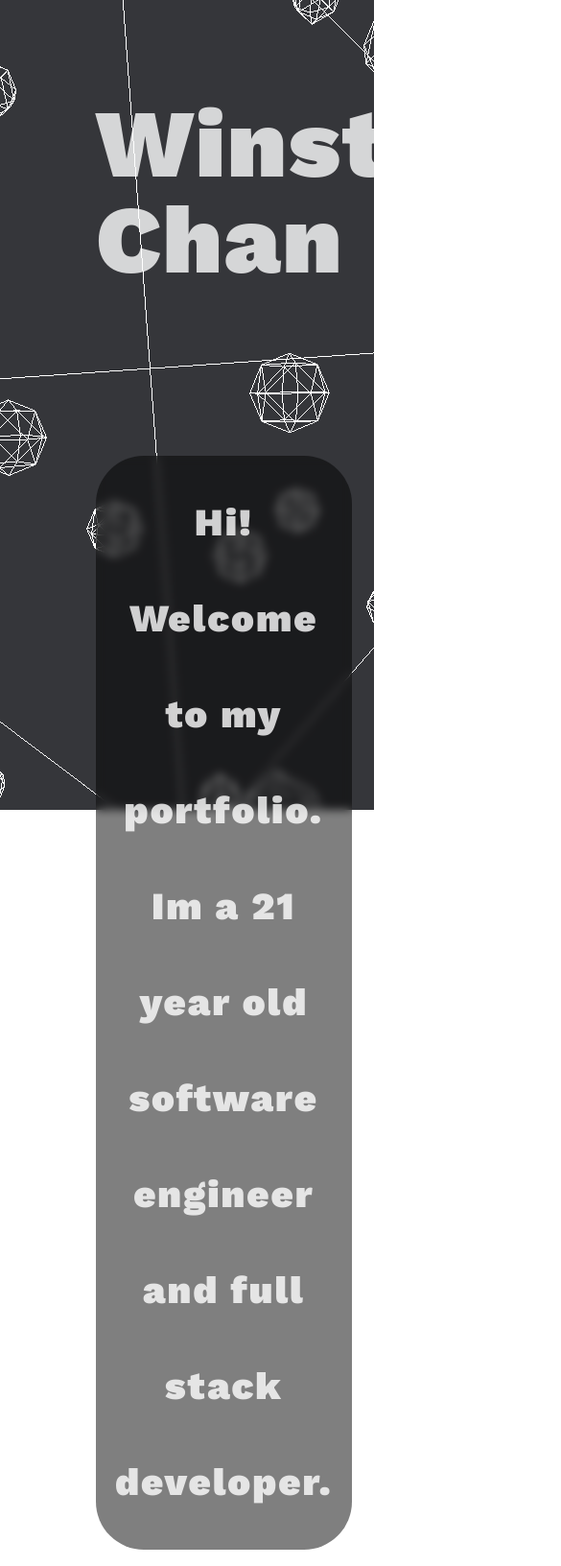
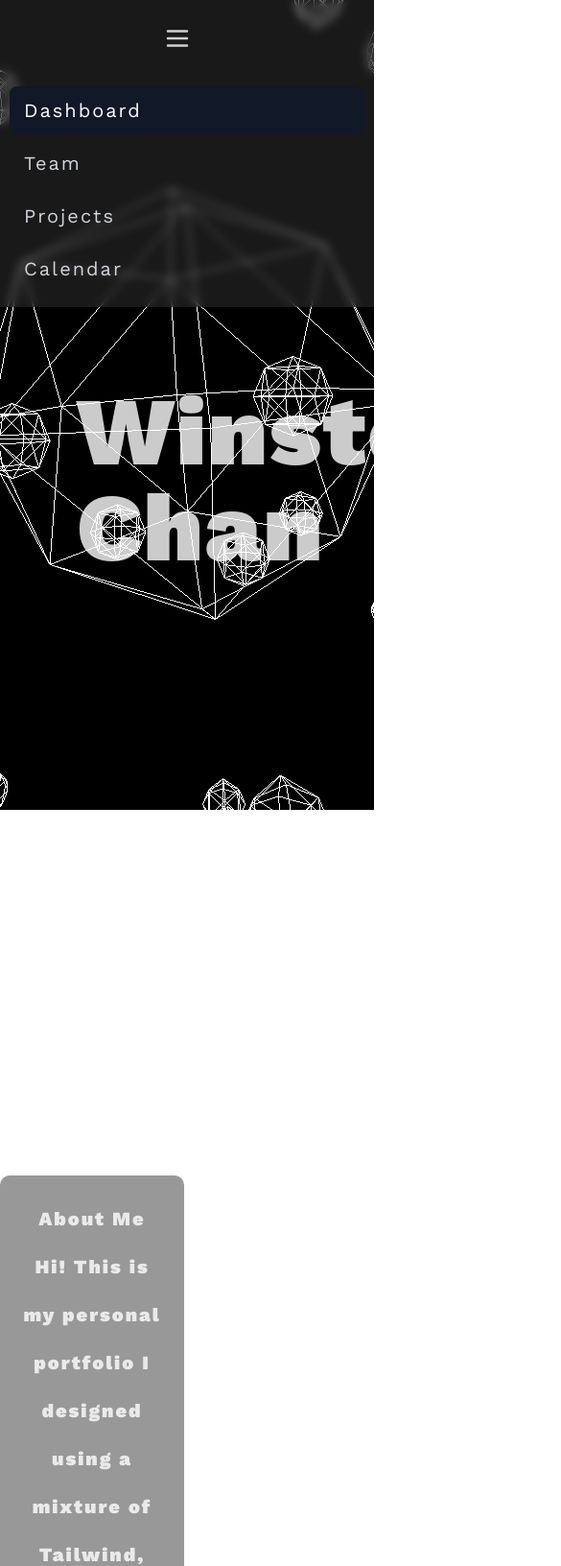
Before and after one commit to WinstonChaan/myPortfolio, a website built with Vite: page index.html in a window 390 px wide. Shown: the top 1632 px of the page at 96% size, 585 px wide, since content can reach past the window. Built offline with nearby package versions, Linux system fonts and the light colour scheme; animation ran at ten frames a second.

Commit message:
main page v1

```diff
--- a/index.html
+++ b/index.html
@@ -13,15 +13,136 @@
   <body>
     <canvas id="bg"></canvas>
     <main>
+      <!-- TAILWIND NAVBAR -->
+      <!-- This example requires Tailwind CSS v2.0+ -->
+      <nav class="navbarmain w-screen">
+        <div class="max-w-full px-4 sm:px-6">
+          <div class="flex justify-between h-16">
+            <div class="flex m-auto">
+              <div class="-ml-2 mr-2 flex items-center md:hidden">
+                <!-- Mobile menu button -->
+                <button
+                  type="button"
+                  class="inline-flex items-center justify-center p-2 rounded-md text-gray-400 hover:text-white hover:bg-gray-700 focus:outline-none focus:ring-2 focus:ring-inset focus:ring-white"
+                  aria-controls="mobile-menu"
+                  aria-expanded="false"
+                >
+                  <span class="sr-only">Open main menu</span>
+                  <svg
+                    class="block h-6 w-6"
+                    xmlns="http://www.w3.org/2000/svg"
+                    fill="none"
+                    viewBox="0 0 24 24"
+                    stroke-width="2"
+                    stroke="currentColor"
+                    aria-hidden="true"
+                  >
+                    <path
+                      stroke-linecap="round"
+                      stroke-linejoin="round"
+                      d="M4 6h16M4 12h16M4 18h16"
+                    />
+                  </svg>
+                  <svg
+                    class="hidden h-6 w-6"
+                    xmlns="http://www.w3.org/2000/svg"
+                    fill="none"
+                    viewBox="0 0 24 24"
+                    stroke-width="2"
+                    stroke="currentColor"
+                    aria-hidden="true"
+                  >
+                    <path
+                      stroke-linecap="round"
+                      stroke-linejoin="round"
+                      d="M6 18L18 6M6 6l12 12"
+                    />
+                  </svg>
+                </button>
+              </div>
+              <div class="hidden md:ml-6 md:flex md:items-center md:space-x-4">
+                <a
+                  href="#"
+                  class="bg-gray-900 text-white px-3 py-2 rounded-md text-sm font-medium"
+                  aria-current="page"
+                  >About</a
+                >
+                <a
+                  href="#"
+                  class="text-gray-300 hover:bg-gray-700 hover:text-white px-3 py-2 rounded-md text-sm font-medium"
+                  >Projects</a
+                >
+                <a
+                  href="#"
+                  class="text-gray-300 hover:bg-gray-700 hover:text-white px-3 py-2 rounded-md text-sm font-medium"
+                  >Work Experience</a
+                >
+                <a
+                  href="#"
+                  class="text-gray-300 hover:bg-gray-700 hover:text-white px-3 py-2 rounded-md text-sm font-medium"
+                  >Contact Me</a
+                >
+              </div>
+            </div>
+            <div class="flex items-center">
+              <div
+                class="hidden md:ml-4 md:flex-shrink-0 md:flex md:items-center"
+              >
+                <div class="ml-3 relative"></div>
+              </div>
+            </div>
+          </div>
+        </div>
+
+        <!-- Mobile menu, show/hide based on menu state. -->
+        <div class="md:hidden" id="mobile-menu">
+          <div class="px-2 pt-2 pb-3 space-y-1 sm:px-3">
+            <a
+              href="#"
+              class="bg-gray-900 text-white block px-3 py-2 rounded-md text-base font-medium"
+              aria-current="page"
+              >Dashboard</a
+            >
+            <a
+              href="#"
+              class="text-gray-300 hover:bg-gray-700 hover:text-white block px-3 py-2 rounded-md text-base font-medium"
+              >Team</a
+            >
+            <a
+              href="#"
+              class="text-gray-300 hover:bg-gray-700 hover:text-white block px-3 py-2 rounded-md text-base font-medium"
+              >Projects</a
+            >
+            <a
+              href="#"
+              class="text-gray-300 hover:bg-gray-700 hover:text-white block px-3 py-2 rounded-md text-base font-medium"
+              >Calendar</a
+            >
+          </div>
+        </div>
+      </nav>
+
+      <!-- mine -->
       <div>
-        <h1 class="name">Winston <br />Chan</h1>
+        <h1 class="name pl-16 pt-16">Winston <br />Chan</h1>
         <div>
-          <h2 class="description">
-            Hi! Welcome to my portfolio. Im a 21 year old software engineer and
-            full stack developer.
+          <h1 class="pl-16 pt-80 text-2xl">
+            Software Engineer and Full Stack Developer<br />
+          </h1>
+          <h2 class="pl-16 text-lg">
+            JavaScript, Tailwind, CSS, HTML, FireBase, React
           </h2>
+          <h1 class="description">
+            About Me <br />
+            Hi! This is my personal portfolio I designed using a mixture of
+            Tailwind, JavaScript, and Threejs. Im a Senior at University at
+            Buffalo studing cognitive science. My passions are creating website
+            applications and fitness. After I graduate I hope to pursure
+            software devlopement full time.
+          </h1>
         </div>
       </div>
+      <div class="bg-red-500">TESTING</div>
     </main>
     <script type="module" src="/main.js"></script>
   </body>
--- a/main.js
+++ b/main.js
@@ -10,25 +10,20 @@ const camera = new THREE.PerspectiveCamera(
   75,
   window.innerWidth / window.innerHeight,
   0.1,
-  10000
+  20000
 );
 
 const renderer = new THREE.WebGL1Renderer({
   canvas: document.querySelector("#bg"),
 });
 
-var rendererr = new THREE.WebGLRenderer({ alpha: true });
-renderer.setClearColor(0x35363a); // the default
-
 renderer.setPixelRatio(window.devicePixelRatio);
 renderer.setSize(window.innerWidth, window.innerHeight);
-camera.position.setZ(30);
-
 renderer.render(scene, camera);
 
 const controls = new OrbitControls(camera, renderer.domElement);
 
-const geometry = new THREE.OctahedronGeometry(15, 1);
+const geometry = new THREE.OctahedronGeometry(20, 1);
 const material = new THREE.MeshBasicMaterial({
   color: 0xffffff,
   wireframe: true,
@@ -36,6 +31,7 @@ const material = new THREE.MeshBasicMaterial({
 const center = new THREE.Mesh(geometry, material);
 
 scene.add(center);
+center.position.setZ(-50);
 
 function addstars() {
   const geometry = new THREE.OctahedronGeometry(200, 1);
@@ -56,10 +52,8 @@ function addstars() {
 Array(300).fill().forEach(addstars);
 
 function moveCamera() {
-  const r = document.body.getBoundingClientRect().top;
-
-  camera.position.x = r * -0.01;
-  camera.position.y = r * -0.01;
+  const r = document.body.getBoundingClientRect().bottom;
+  console.log(r);
   camera.position.z = r * -0.01;
 }
 
@@ -68,8 +62,6 @@ document.body.onscroll = moveCamera;
 function animate() {
   requestAnimationFrame(animate);
 
-  scene.rotation.x += 0.0001;
-  scene.rotation.y += 0.0001;
   scene.rotation.z += 0.0001;
 
   center.rotation.x += 0.001;
--- a/style.css
+++ b/style.css
@@ -4,6 +4,10 @@
 
 * {
   font-family: "Work Sans", sans-serif;
+  font-weight: 900;
+  color: rgba(255, 255, 255, 0.795);
+  letter-spacing: 2px;
+  font-size: 20px;
 }
 
 canvas {
@@ -27,21 +31,24 @@ main {
   letter-spacing: 2px;
   font-size: 100px;
   line-height: 100px;
-  padding: 100px;
 }
 
 .description {
   font-weight: 900;
   color: rgba(255, 255, 255, 0.795);
   letter-spacing: 2px;
-  font-size: 40px;
-  margin-left: 100px;
+  font-size: 20px;
   margin-top: 75px;
   margin-right: 500px;
-  line-height: 100px;
+  line-height: 50px;
   padding: 20px;
   text-align: center;
-  background: rgba(0, 0, 0, 0.5);
+  background: rgba(50, 50, 50, 0.5);
   backdrop-filter: blur(5px);
-  border-radius: 50px;
+  border-radius: 10px;
 }
+
+.navbarmain {
+  background: rgba(50, 50, 50, 0.5);
+  backdrop-filter: blur(5px);
+}
```
